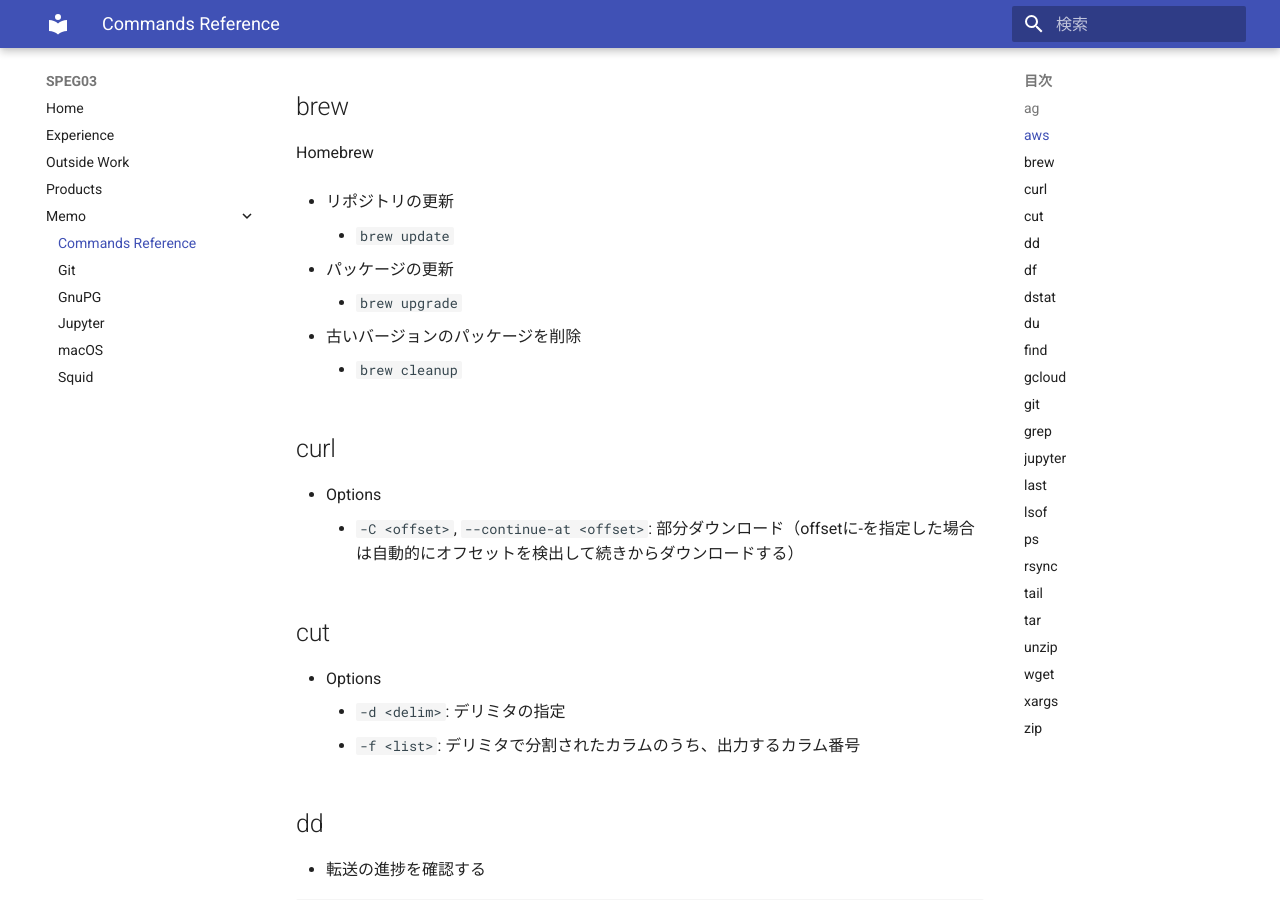
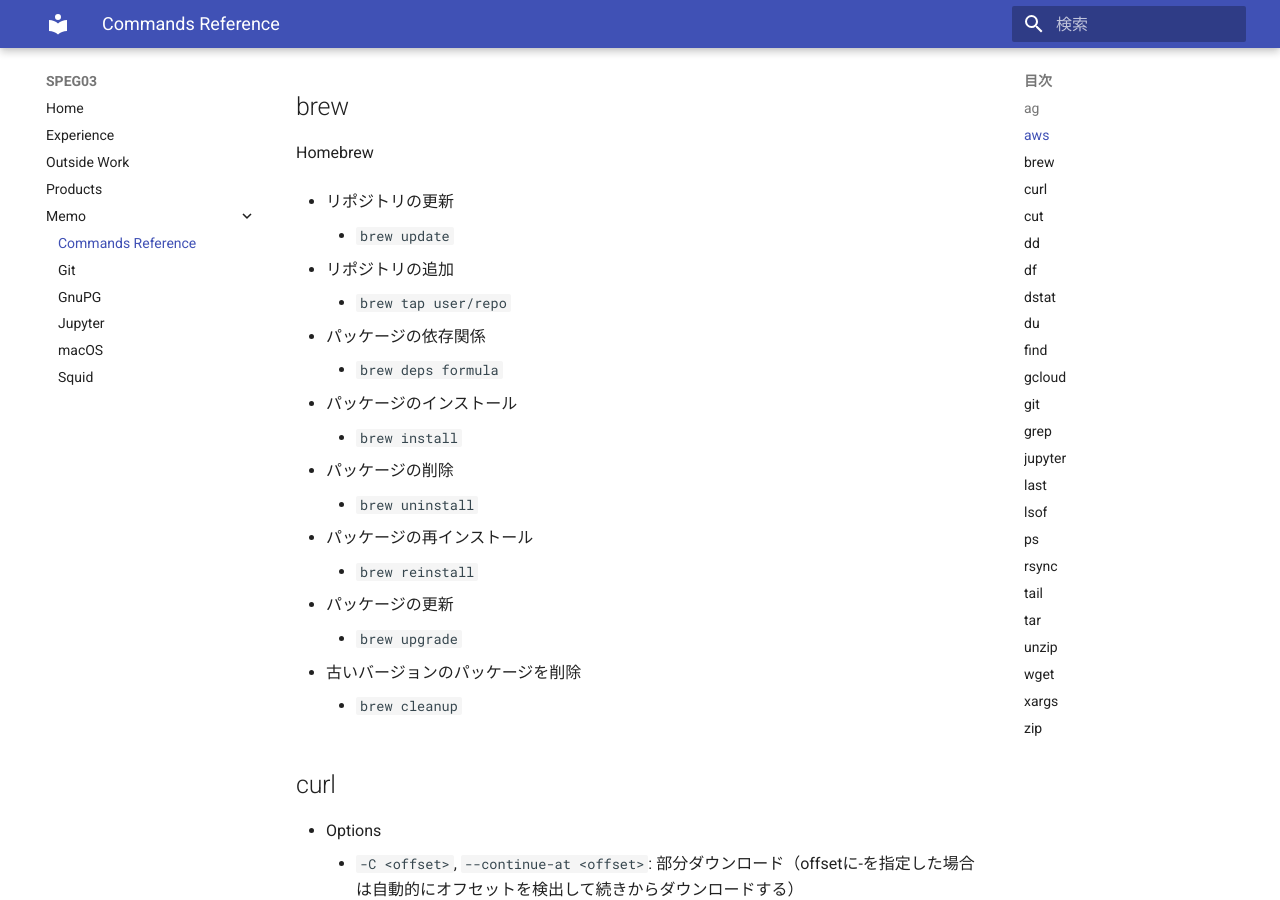
Before and after one commit to speg03/sp3.dev, an MkDocs documentation site: the page built from docs/memo/commands.md, in a window 1280 px wide and 900 px high, scrolled down 508 px. Built offline with MkDocs 1.6.1 and Material for MkDocs 9.7.7, drawn with Linux system fonts in a browser that asks for light colours; emoji names are drawn with the system emoji font.

Commit message:
:apple: Update brew commands

```diff
--- a/docs/memo/commands.md
+++ b/docs/memo/commands.md
@@ -19,6 +19,21 @@
 
 * リポジトリの更新
     * `brew update`
+
+* リポジトリの追加
+    * `brew tap user/repo`
+
+* パッケージの依存関係
+    * `brew deps formula`
+
+* パッケージのインストール
+    * `brew install`
+
+* パッケージの削除
+    * `brew uninstall`
+
+* パッケージの再インストール
+    * `brew reinstall`
 
 * パッケージの更新
     * `brew upgrade`
```
